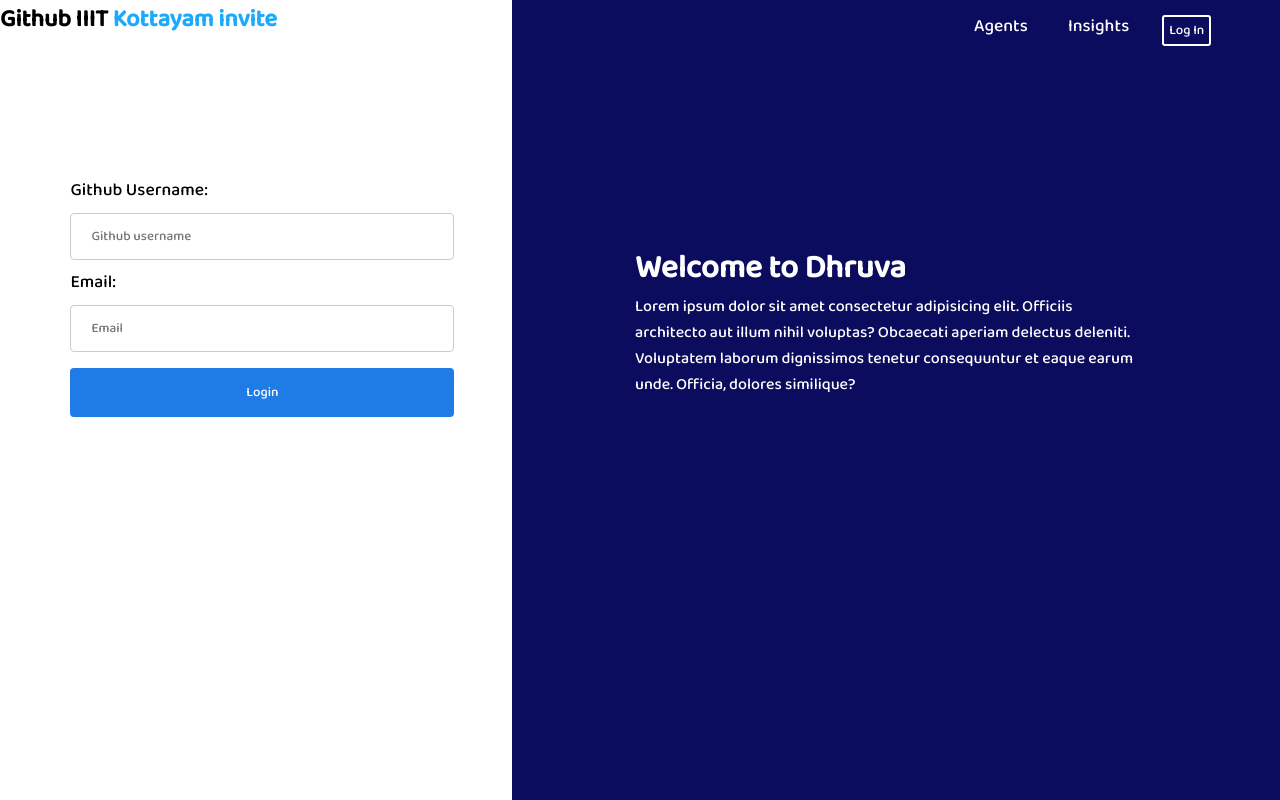
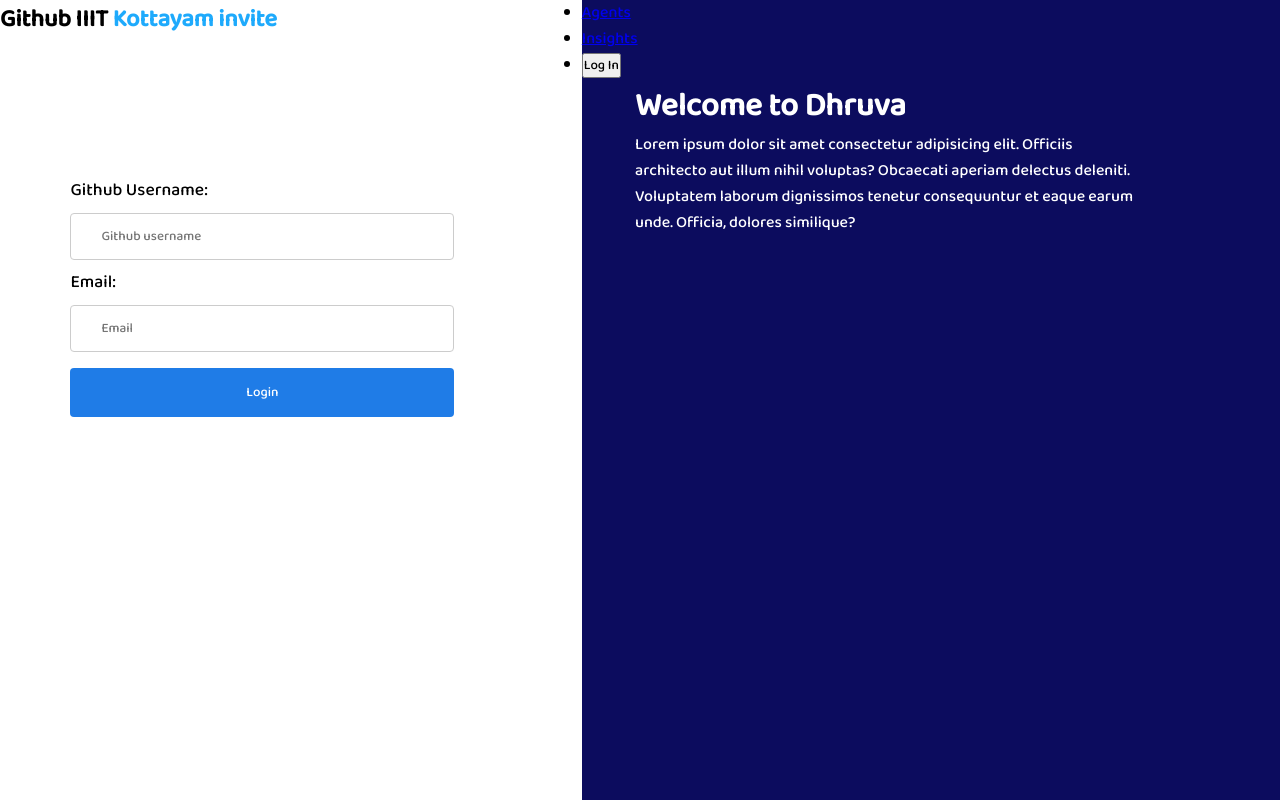
Before and after one commit to karynaur/orginvite-flask, a Python web app: template templates/index.html in a window 1280 px wide. Run offline with Jinja, Linux system fonts and the light colour scheme; the template is opened without the code that fills it, so the values that code supplies are empty.

Commit message:
Update style.css

```diff
--- a/static/styles/style.css
+++ b/static/styles/style.css
@@ -12,10 +12,19 @@
 }
 
 .left{
+    width: 50%;
     background-color: white;
     height: 100vh;
-    width: 40vw;
+    width: 50vw;
+
 }
+
+#head{
+  margin-top: 60px;
+  margin-left: 70px;
+  font-size: 35px;
+}
+
 .left span{
     color: rgb(30, 170, 252);
 }
@@ -31,7 +40,7 @@
 }
 .left input[type=text], input[type=email]{
     width: 100%;
-    padding: 12px 20px;
+    padding: 12px 30px;
     margin: 8px 0;
     display: inline-block;
     border: 1px solid #ccc;
@@ -42,7 +51,7 @@
     width: 100%;
     background-color: #1f7ce7;
     color: white;
-    padding: 14px 20px;
+    padding: 14px 30px;
     margin: 8px 0;
     border: none;
     border-radius: 4px;
@@ -56,51 +65,11 @@
     height: 100vh;
     width: 60vw;
 }
-.navbar{
-    display: inline-block;
-    width: 20rem;
-    right: 3px;
-    color: white;
-    height: 2rem;
-    position: absolute;
-    padding: 3px 3px;
-}
-.navbar ul{
-    padding-top: 3px;
-    right: 3%;
-    display: flex;
-    list-style: none;
-}
-.navbar ul li{
-    padding: 3px 5px;
-    margin: 3px 5px;
-}
-.navbar ul li a{
-    color: white;
-    padding: 13px 5px 0px;
-    margin: 8px 5px 0px;
-    text-decoration: none;
-    font-size: 1.1rem;
-}
-.btn{
-    padding: 3px;
-    color: white;
-    background: transparent;
-    border: 2px solid white;
-    border-radius: 3px;
-    margin: 3px;
-    padding: 3px 5px;
-}
-.btn:hover{
-    background-color: white;
-    color: rgb(12, 12, 94);
-    transition: 0.3s;
-}
+
 .text{
     color: white;
     padding: 3px 5px;
     width: 40%;
-    top: 30%;
     right: 10%;
     position: absolute;
     display: inline-block;
```
